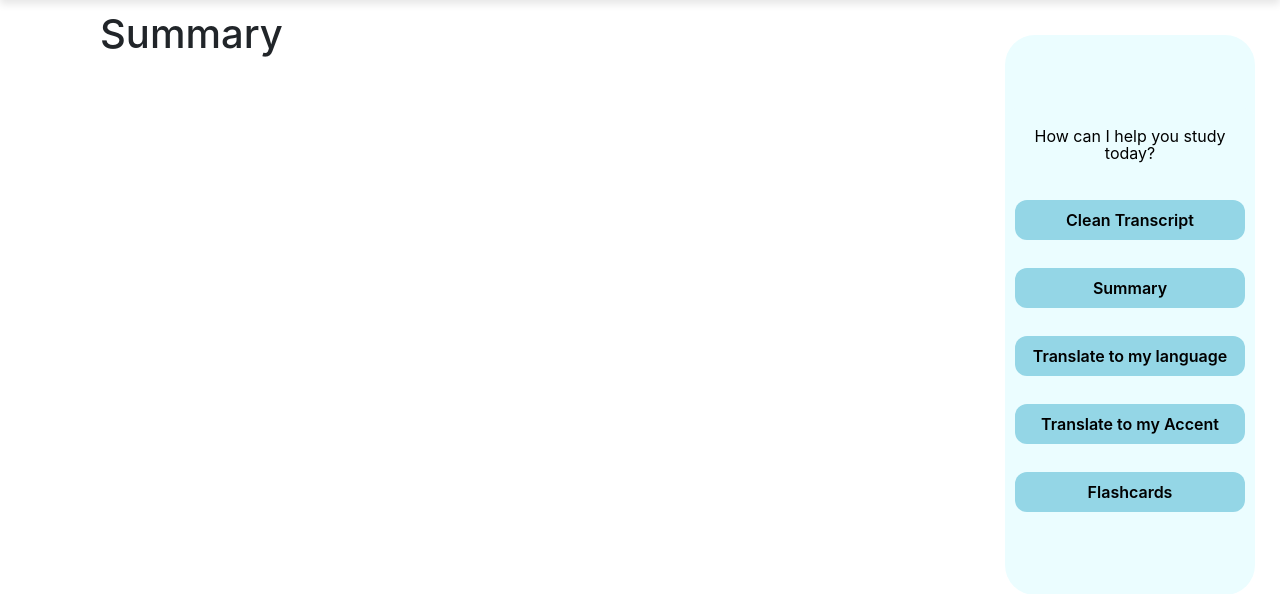
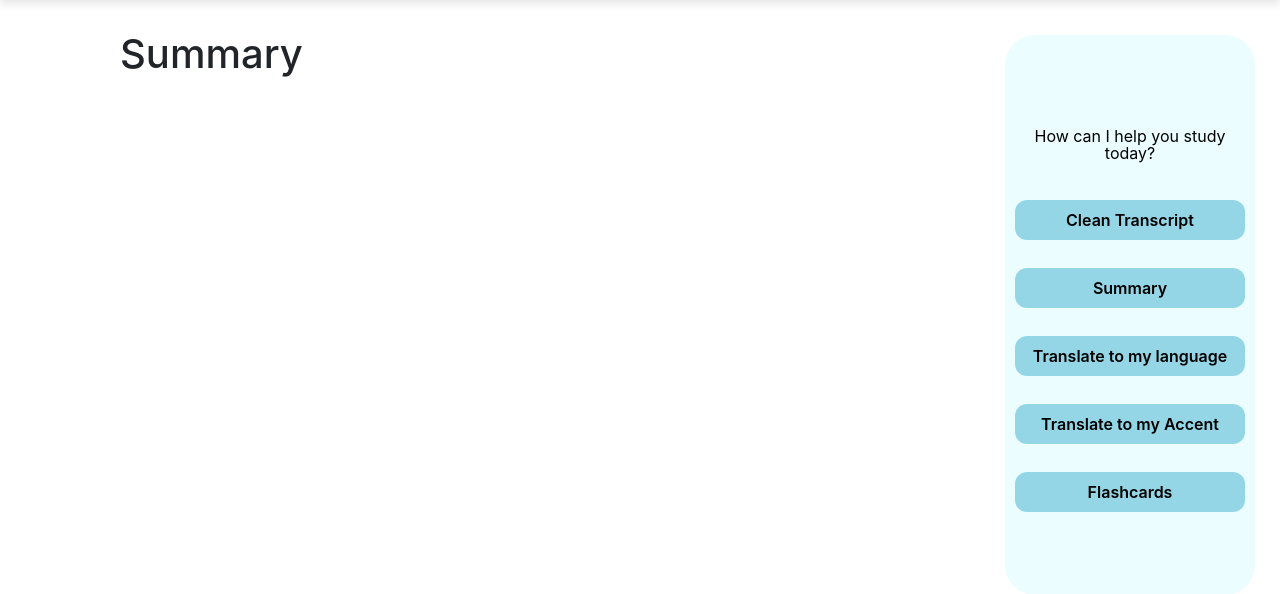
Before and after one commit to HiteshNP/Lucid-AI, a Flask app: template templates/output_pages/summary.html in a window 1280 px wide. Shown: the part 86-680 px from the top of the page. Run offline with Flask 3, Linux system fonts and the light colour scheme; the template is opened without the code that fills it, so the values that code supplies are empty; some libraries are stand-ins or nearby versions.

Commit message:
text alignment

```diff
--- a/templates/output_pages/summary.html
+++ b/templates/output_pages/summary.html
@@ -4,13 +4,27 @@
 <head>
     <title>Output</title>
 
-    <script> //Select Navbar item to color here (use Ids for that)
-       var listItemToColor="summary";
+    <script>
+        // Select Navbar item to color here (use Ids for that)
+        var listItemToColor = "summary";
     </script>
 
 </head>
 <body>
-    <h1>Summary</h1>
-    {{ output|safe }}
+    <div class="summary-container">
+        <h1>Summary</h1>
+        <div class="summary-content">
+            {{ output|safe }}
+        </div>
+    </div>
 </body>
+
+<style>
+    .summary-container {
+        /* Takes up 70% of the width */
+        margin-right: 5%; /* Leaves 30% space from the right margin */
+        padding: 20px; /* Optional padding for better appearance */
+    }
+</style>
+
 {% endblock %}
```
